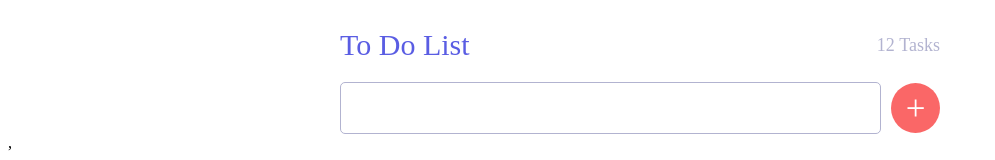
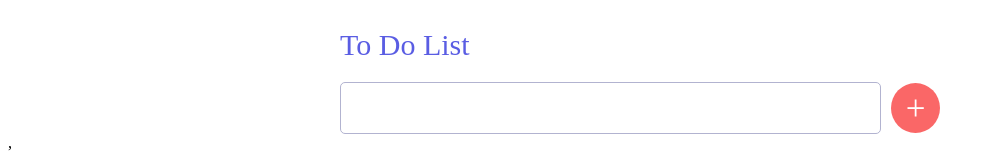
Before and after one commit to quantumVector/To-Do-List, a React (Create React App) app: page / in a window 1280 px wide. Shown: the top 160 px of the page, without its empty margins (0-995 px from the left). Built offline with nearby package versions, Linux system fonts and the light colour scheme.

Commit message:
implemented tasks total

```diff
--- a/src/components/Header.jsx
+++ b/src/components/Header.jsx
@@ -1,14 +1,18 @@
 import React from 'react';
+import { useSelector } from 'react-redux';
 import classes from '../styles/Header.module.css';
 
 function Header() {
+  const total = useSelector(({ tasks }) => tasks.total);
+
   return (
     <div className={classes.wrap}>
       <div className={classes.title}>To Do List</div>
-      <div className={classes.total}>
-        <span className={classes.num}>12 </span>
-        Tasks
-      </div>
+      {total > 0 &&
+        <div className={classes.total}>
+          <span className={classes.num}>{total} </span>
+          {total > 1 ? 'Tasks' : 'Task'}
+        </div>}
     </div>
   )
 }
--- a/src/redux/reducers/tasks.js
+++ b/src/redux/reducers/tasks.js
@@ -1,6 +1,7 @@
 
 const initialState = {
   tasksList: [],
+  total: 0,
 };
 
 const task = (state = initialState, action) => {
@@ -12,6 +13,7 @@ const task = (state = initialState, action) => {
           ...state.tasksList,
           { id: action.id, text: action.text, date: action.date }
         ],
+        total: state.total + 1,
       };
 
     default:
```
